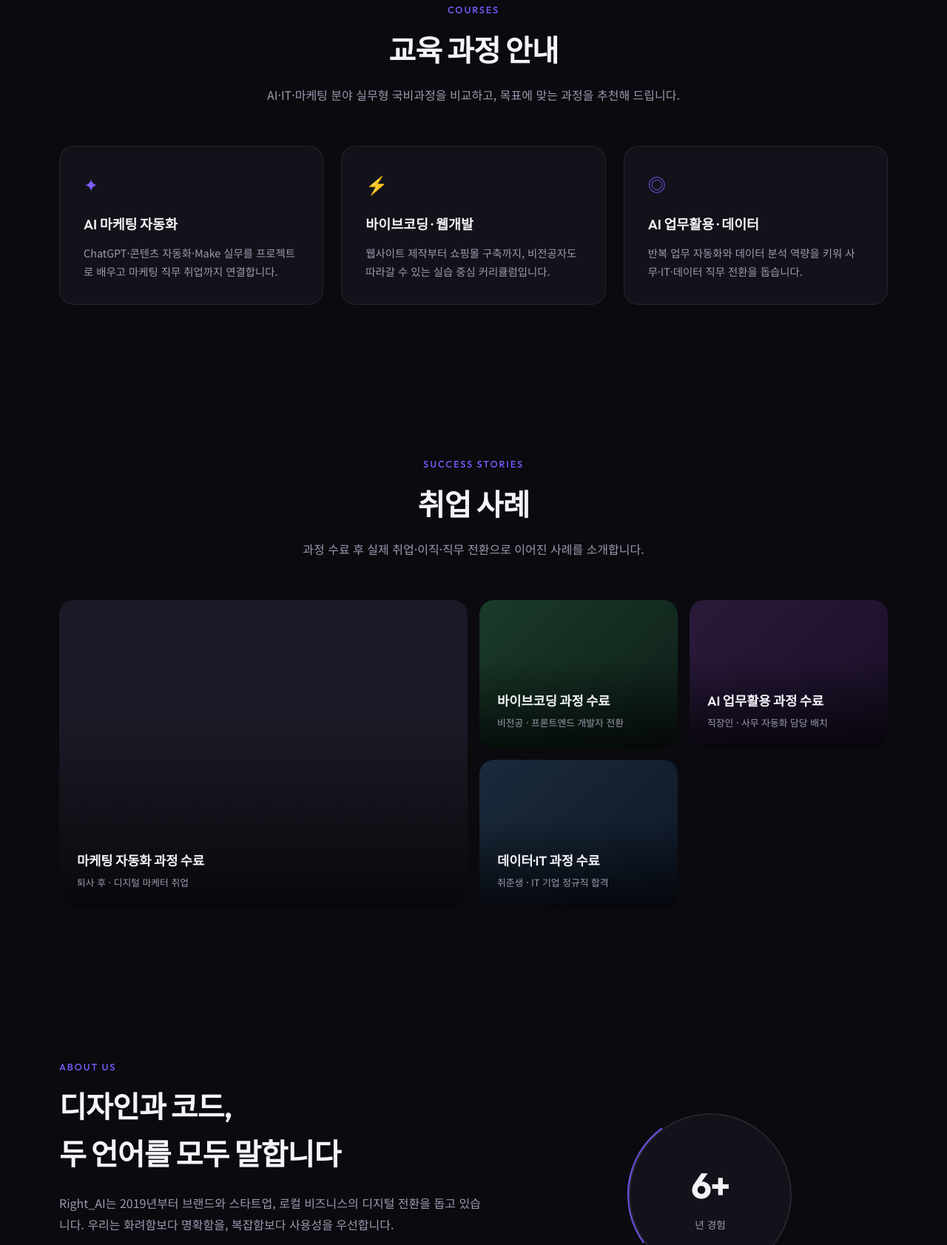
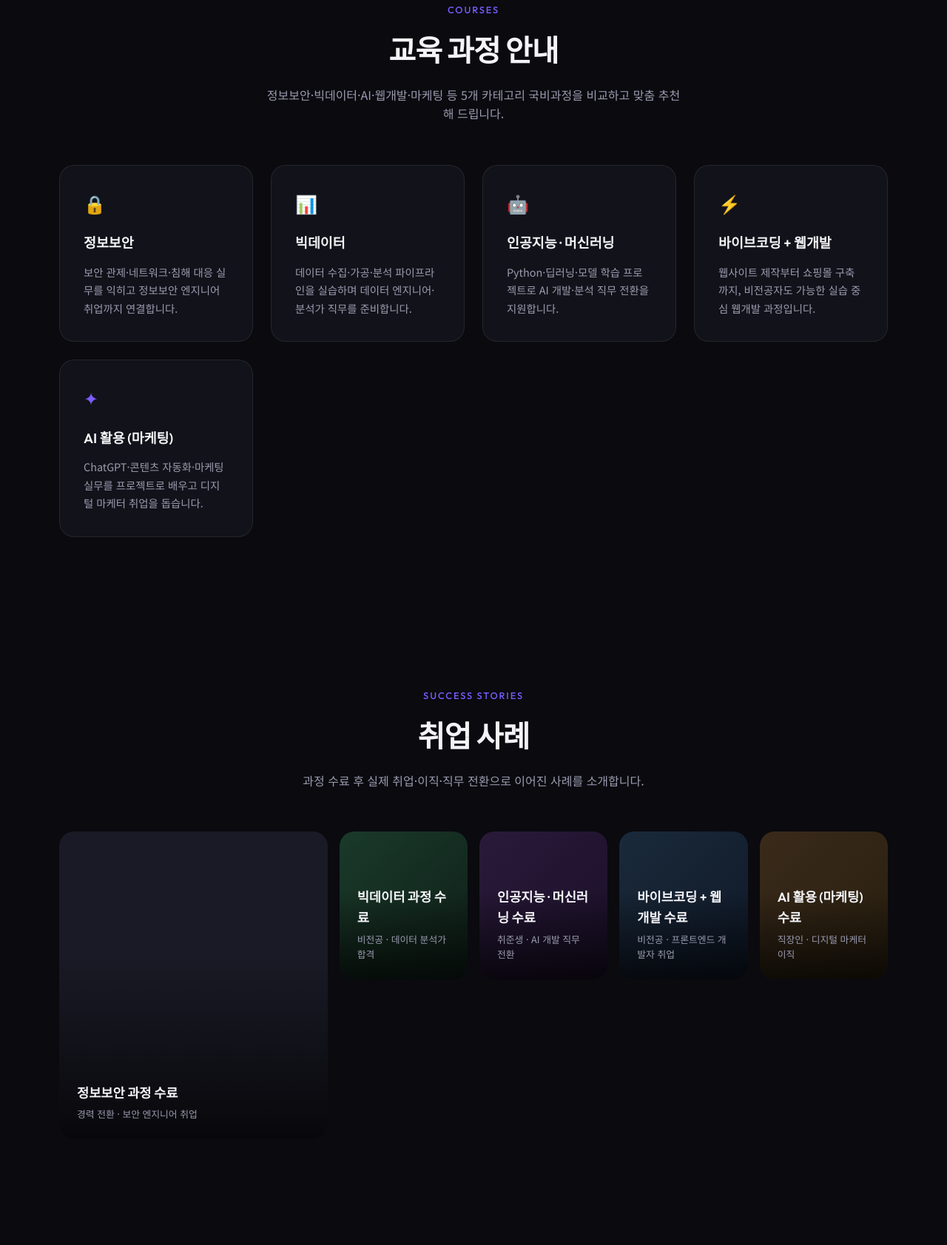
Before and after one commit to secuwave123/secuwave123.github.io, a plain HTML site: page index.html in a window 1280 px wide. Shown: the part 899-2582 px from the top of the page at 74% size. Drawn offline with Linux system fonts and the light colour scheme.

Commit message:
교육 과정 5개 카테고리로 재구성
정보보안·빅데이터·AI·웹개발·마케팅 카테고리와 취업 사례·그리드 레이아웃을 맞췄습니다.

Co-authored-by: Cursor <cursoragent@cursor.com>

```diff
--- a/index.html
+++ b/index.html
@@ -91,32 +91,48 @@
           <p class="section-eyebrow">Courses</p>
           <h2 class="section-title">교육 과정 안내</h2>
           <p class="section-description">
-            AI·IT·마케팅 분야 실무형 국비과정을 비교하고, 목표에 맞는 과정을 추천해 드립니다.
+            정보보안·빅데이터·AI·웹개발·마케팅 등 5개 카테고리 국비과정을 비교하고 맞춤 추천해 드립니다.
           </p>
         </div>
 
         <div class="services-card-grid">
           <article class="service-card">
-            <div class="service-card-icon" aria-hidden="true">&#10022;</div>
-            <h3 class="service-card-title">AI 마케팅 자동화</h3>
+            <div class="service-card-icon" aria-hidden="true">&#128274;</div>
+            <h3 class="service-card-title">정보보안</h3>
             <p class="service-card-description">
-              ChatGPT·콘텐츠 자동화·Make 실무를 프로젝트로 배우고 마케팅 직무 취업까지 연결합니다.
+              보안 관제·네트워크·침해 대응 실무를 익히고 정보보안 엔지니어 취업까지 연결합니다.
+            </p>
+          </article>
+
+          <article class="service-card">
+            <div class="service-card-icon" aria-hidden="true">&#128202;</div>
+            <h3 class="service-card-title">빅데이터</h3>
+            <p class="service-card-description">
+              데이터 수집·가공·분석 파이프라인을 실습하며 데이터 엔지니어·분석가 직무를 준비합니다.
+            </p>
+          </article>
+
+          <article class="service-card">
+            <div class="service-card-icon" aria-hidden="true">&#129302;</div>
+            <h3 class="service-card-title">인공지능 · 머신러닝</h3>
+            <p class="service-card-description">
+              Python·딥러닝·모델 학습 프로젝트로 AI 개발·분석 직무 전환을 지원합니다.
             </p>
           </article>
 
           <article class="service-card">
             <div class="service-card-icon" aria-hidden="true">&#9889;</div>
-            <h3 class="service-card-title">바이브코딩 · 웹개발</h3>
+            <h3 class="service-card-title">바이브코딩 + 웹개발</h3>
             <p class="service-card-description">
-              웹사이트 제작부터 쇼핑몰 구축까지, 비전공자도 따라갈 수 있는 실습 중심 커리큘럼입니다.
+              웹사이트 제작부터 쇼핑몰 구축까지, 비전공자도 가능한 실습 중심 웹개발 과정입니다.
             </p>
           </article>
 
           <article class="service-card">
-            <div class="service-card-icon" aria-hidden="true">&#9678;</div>
-            <h3 class="service-card-title">AI 업무활용 · 데이터</h3>
+            <div class="service-card-icon" aria-hidden="true">&#10022;</div>
+            <h3 class="service-card-title">AI 활용 (마케팅)</h3>
             <p class="service-card-description">
-              반복 업무 자동화와 데이터 분석 역량을 키워 사무·IT·데이터 직무 전환을 돕습니다.
+              ChatGPT·콘텐츠 자동화·마케팅 실무를 프로젝트로 배우고 디지털 마케터 취업을 돕습니다.
             </p>
           </article>
         </div>
@@ -134,29 +150,36 @@
         <div class="portfolio-card-grid">
           <article class="portfolio-card portfolio-card-featured">
             <div class="portfolio-card-overlay">
-              <h3 class="portfolio-card-title">마케팅 자동화 과정 수료</h3>
-              <p class="portfolio-card-category">퇴사 후 · 디지털 마케터 취업</p>
+              <h3 class="portfolio-card-title">정보보안 과정 수료</h3>
+              <p class="portfolio-card-category">경력 전환 · 보안 엔지니어 취업</p>
             </div>
           </article>
 
           <article class="portfolio-card">
             <div class="portfolio-card-overlay">
-              <h3 class="portfolio-card-title">바이브코딩 과정 수료</h3>
-              <p class="portfolio-card-category">비전공 · 프론트엔드 개발자 전환</p>
+              <h3 class="portfolio-card-title">빅데이터 과정 수료</h3>
+              <p class="portfolio-card-category">비전공 · 데이터 분석가 합격</p>
             </div>
           </article>
 
           <article class="portfolio-card">
             <div class="portfolio-card-overlay">
-              <h3 class="portfolio-card-title">AI 업무활용 과정 수료</h3>
-              <p class="portfolio-card-category">직장인 · 사무 자동화 담당 배치</p>
+              <h3 class="portfolio-card-title">인공지능 · 머신러닝 수료</h3>
+              <p class="portfolio-card-category">취준생 · AI 개발 직무 전환</p>
             </div>
           </article>
 
           <article class="portfolio-card">
             <div class="portfolio-card-overlay">
-              <h3 class="portfolio-card-title">데이터·IT 과정 수료</h3>
-              <p class="portfolio-card-category">취준생 · IT 기업 정규직 합격</p>
+              <h3 class="portfolio-card-title">바이브코딩 + 웹개발 수료</h3>
+              <p class="portfolio-card-category">비전공 · 프론트엔드 개발자 취업</p>
+            </div>
+          </article>
+
+          <article class="portfolio-card">
+            <div class="portfolio-card-overlay">
+              <h3 class="portfolio-card-title">AI 활용 (마케팅) 수료</h3>
+              <p class="portfolio-card-category">직장인 · 디지털 마케터 이직</p>
             </div>
           </article>
         </div>
--- a/styles.css
+++ b/styles.css
@@ -408,7 +408,7 @@ main {
 
 .services-card-grid {
   display: grid;
-  grid-template-columns: repeat(3, 1fr);
+  grid-template-columns: repeat(auto-fit, minmax(240px, 1fr));
   gap: 1.5rem;
 }
 
@@ -446,7 +446,7 @@ main {
 
 .portfolio-card-grid {
   display: grid;
-  grid-template-columns: repeat(4, 1fr);
+  grid-template-columns: repeat(6, 1fr);
   grid-template-rows: repeat(2, 200px);
   gap: 1rem;
 }
@@ -474,6 +474,10 @@ main {
 
 .portfolio-card:nth-child(4) {
   background: linear-gradient(135deg, #1a2a3a, #0f1828);
+}
+
+.portfolio-card:nth-child(5) {
+  background: linear-gradient(135deg, #3a2a1a, #281f0f);
 }
 
 .portfolio-card-overlay {
```
